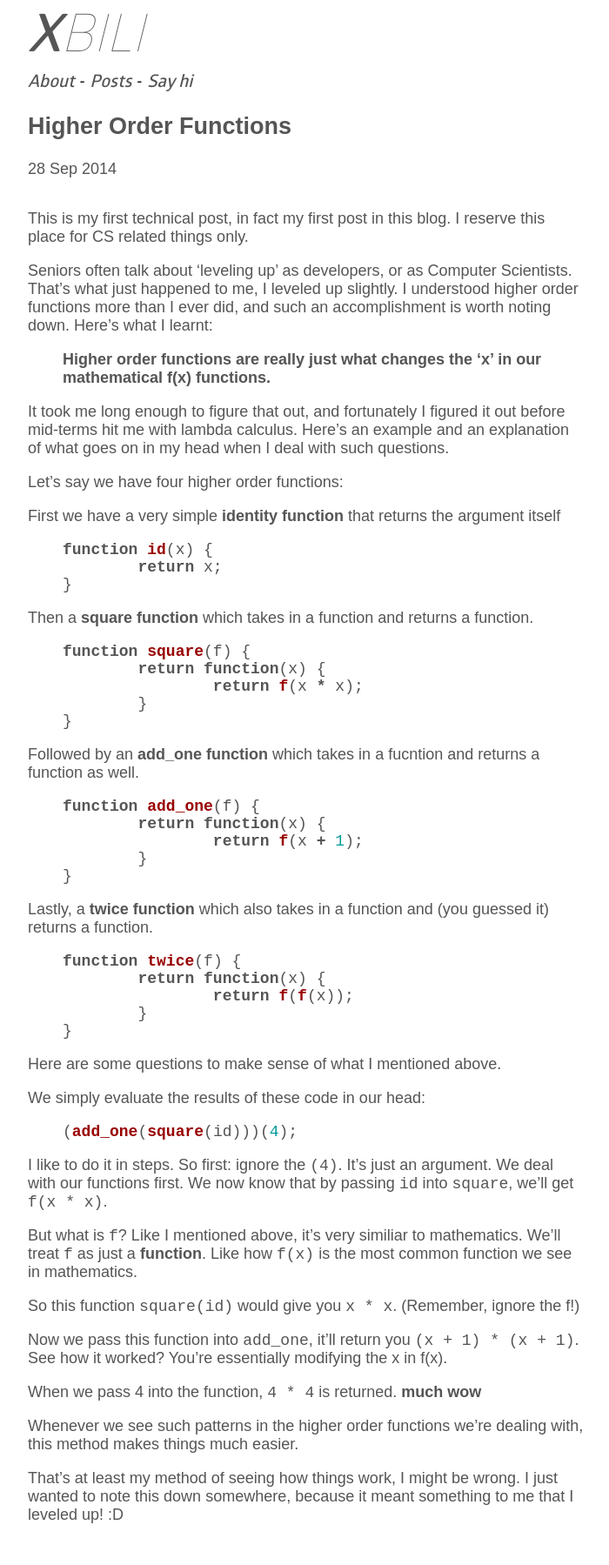
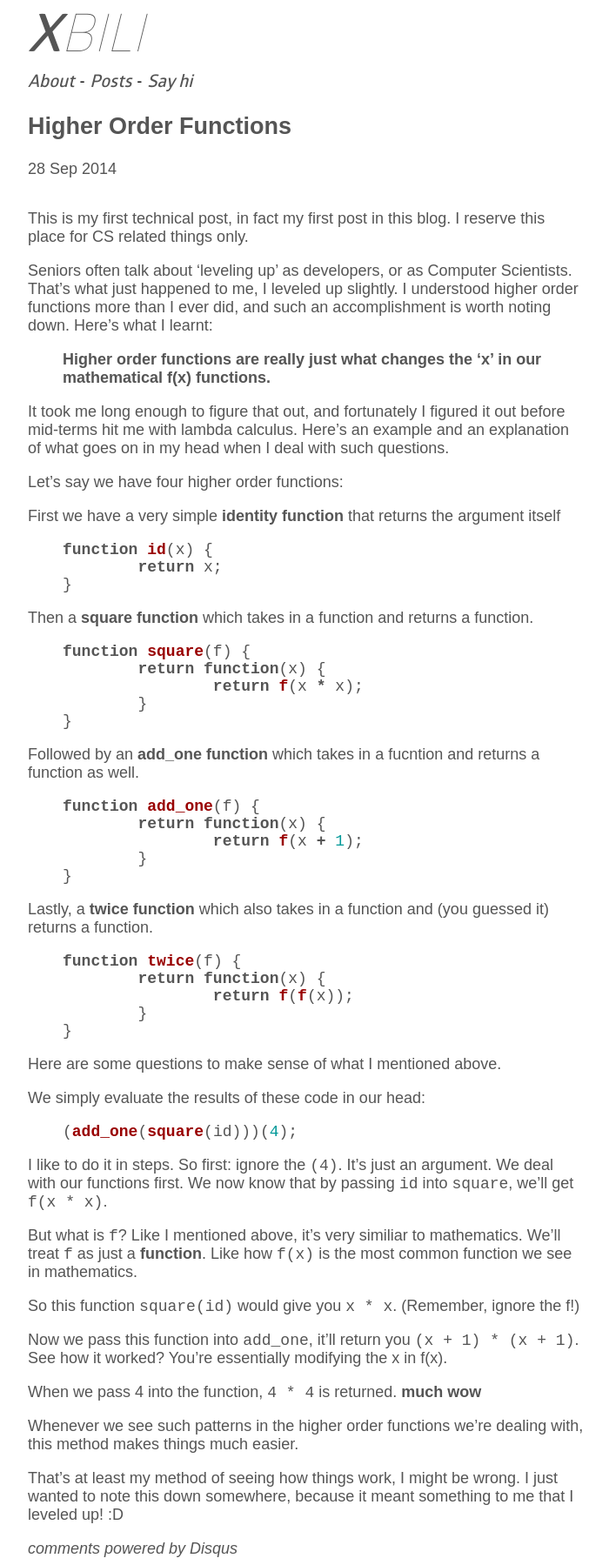
Before and after one commit to xbili/xbili.github.io, a Jekyll site: the page built from _posts/2014-09-28-higher-order-functions.md, in a window 1280 px wide. Shown: the whole page at 87% size, without its empty margins (76-776 px from the left). Built offline with Jekyll 4.4.1, drawn with Linux system fonts in a browser that asks for light colours; Markdown is read by kramdown in place of the engine named in the settings; comment, search, counter and statistics services are not loaded; before the commit the page ends 1778 px from its top, so only the background shows below that.

Commit message:
added disqus support for post pages

```diff
--- a/_layouts/post.html
+++ b/_layouts/post.html
@@ -3,10 +3,26 @@
 ---
 
 <aside>
-  <h2>{{ page.title }}</h2>
-  <p class="meta">{{ page.date | date_to_string }}</p>
+<h2>{{ page.title }}</h2>
+<p class="meta">{{ page.date | date_to_string }}</p>
 </aside>
 
 <article>
-  {{ content }}
+{{ content }}
 </article>
+
+
+<div id="disqus_thread"></div>
+<script type="text/javascript">
+	/* * * CONFIGURATION VARIABLES: EDIT BEFORE PASTING INTO YOUR WEBPAGE * * */
+var disqus_shortname = 'xbili'; // required: replace example with your forum shortname
+
+/* * * DON'T EDIT BELOW THIS LINE * * */
+(function() {
+ var dsq = document.createElement('script'); dsq.type = 'text/javascript'; dsq.async = true;
+ dsq.src = '//' + disqus_shortname + '.disqus.com/embed.js';
+ (document.getElementsByTagName('head')[0] || document.getElementsByTagName('body')[0]).appendChild(dsq);
+ })();
+</script>
+<noscript>Please enable JavaScript to view the <a href="http://disqus.com/?ref_noscript">comments powered by Disqus.</a></noscript>
+<a href="http://disqus.com" class="dsq-brlink">comments powered by <span class="logo-disqus">Disqus</span></a>
--- a/css/main.css
+++ b/css/main.css
@@ -83,3 +83,7 @@
 	margin: 0;
 	padding: 0;
 }
+
+#disqus_thread {
+	width: 60%;
+}
```
